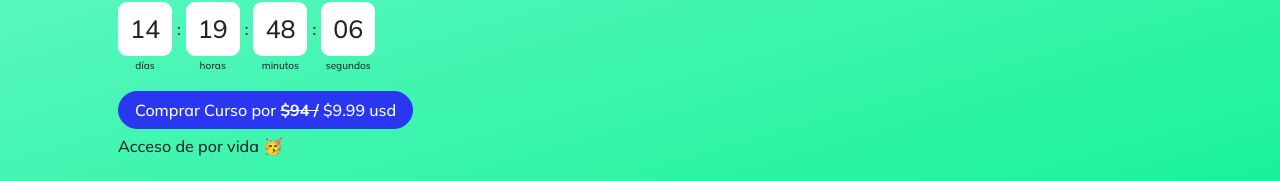
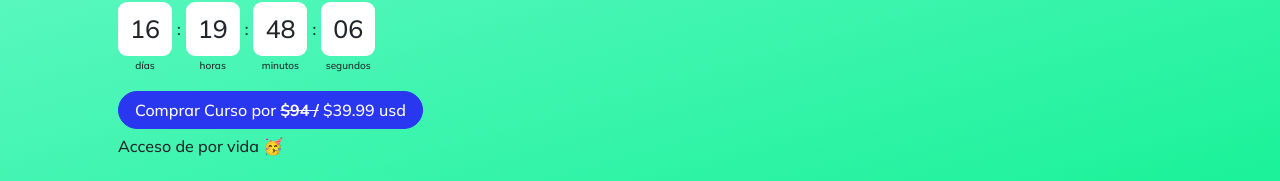
Before and after one commit to winthemillion/winthemillion2, a Next.js app: page / in a window 1280 px wide. Shown: the part 764-945 px from the top of the page. Built offline with nearby package versions, Linux system fonts and the light colour scheme.

Commit message:
price back 1.0

```diff
--- a/pages/buttontrack.js
+++ b/pages/buttontrack.js
@@ -165,7 +165,7 @@ En este curo aprenderás a hacer operaciones en la bolsa de valores, análisis t
                     // date={Date.now() + 259200000}
                     //  date={1655959589000}
                     // TERMINA EL JUEVES A LAS 11:59:59
-                    date={1657065600000}
+                    date={1657238400000}
                     renderer={renderer}
                   />
 
--- a/pages/index.js
+++ b/pages/index.js
@@ -163,7 +163,7 @@ window.addEventListener('DOMContentLoaded', event => {
                     // date={Date.now() + 259200000}
                     //  date={1655959589000}
                     // TERMINA EL JUEVES A LAS 11:59:59
-                    date={1657065600000}
+                    date={1657238400000}
                     renderer={renderer}
                   />
 
@@ -215,7 +215,7 @@ window.addEventListener('DOMContentLoaded', event => {
 
                   <div className="d-flex flex-column flex-lg-row align-items-center">
                     <Link href="/buttontrack">
-                      <a className="btn btn-primary rounded-pill px-3 mb-5 mb-lg-0 " >Comprar Curso por <b><s>  $94   /</s></b>   $9.99 usd</a>
+                      <a className="btn btn-primary rounded-pill px-3 mb-5 mb-lg-0 " >Comprar Curso por <b><s>  $94   /</s></b>   $39.99 usd</a>
 
                     </Link>
                     {/* <span className="d-flex align-items-center"> */}
@@ -647,7 +647,7 @@ window.addEventListener('DOMContentLoaded', event => {
                 Comienza ahora!.
               </h2>
               <Link href="/buttontrack">
-                <a className="btn btn-outline-light py-3 px-4 rounded-pill">Comprar curso por $9.99 usd</a>
+                <a className="btn btn-outline-light py-3 px-4 rounded-pill">Comprar curso por $39.99 usd</a>
               </Link>
             </div>
           </div>
```
